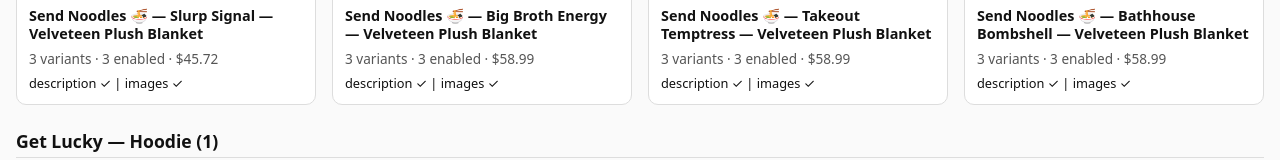
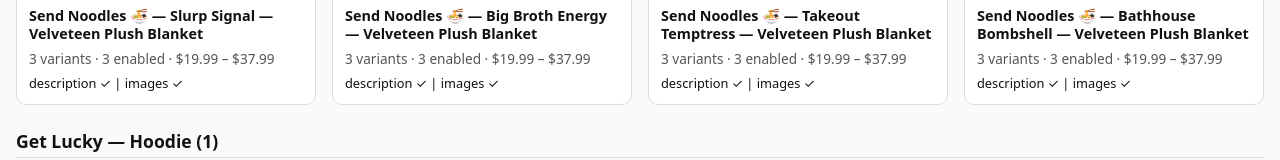
Before and after one commit to billynFLEX/billynflex-previews, a plain HTML site: page unpublished-wave/index.html in a window 1280 px wide. Shown: the part 4295-4455 px from the top of the page. Drawn offline with Linux system fonts and the light colour scheme.

```diff
--- a/unpublished-wave/index.html
+++ b/unpublished-wave/index.html
@@ -273,28 +273,28 @@
 <div class="card">
   <div class="img"><img src="https://images.printify.com/mockup/6acc7ae0d7aaa5e3ac097bf4/68324/9077/send-noodles-slurp-signal-velveteen-plush-blanket.jpg?camera_label=front" alt="Send Noodles 🍜 — Slurp Signal — Velveteen Plush Blanket"></div>
   <div class="title">Send Noodles 🍜 — Slurp Signal — Velveteen Plush Blanket</div>
-  <div class="variant">3 variants · 3 enabled · $45.72</div>
+  <div class="variant">3 variants · 3 enabled · $19.99 – $37.99</div>
   <div class="meta">description ✓ | images ✓</div>
 </div>
 
 <div class="card">
   <div class="img"><img src="https://images.printify.com/mockup/6acc568ecf09244db306d53c/68324/9077/send-noodles-big-broth-energy-velveteen-plush-blanket.jpg?camera_label=front" alt="Send Noodles 🍜 — Big Broth Energy — Velveteen Plush Blanket"></div>
   <div class="title">Send Noodles 🍜 — Big Broth Energy — Velveteen Plush Blanket</div>
-  <div class="variant">3 variants · 3 enabled · $58.99</div>
+  <div class="variant">3 variants · 3 enabled · $19.99 – $37.99</div>
   <div class="meta">description ✓ | images ✓</div>
 </div>
 
 <div class="card">
   <div class="img"><img src="https://images.printify.com/mockup/6acc56649ac712b4b005e796/68324/9077/send-noodles-takeout-temptress-velveteen-plush-blanket.jpg?camera_label=front" alt="Send Noodles 🍜 — Takeout Temptress — Velveteen Plush Blanket"></div>
   <div class="title">Send Noodles 🍜 — Takeout Temptress — Velveteen Plush Blanket</div>
-  <div class="variant">3 variants · 3 enabled · $58.99</div>
+  <div class="variant">3 variants · 3 enabled · $19.99 – $37.99</div>
   <div class="meta">description ✓ | images ✓</div>
 </div>
 
 <div class="card">
   <div class="img"><img src="https://images.printify.com/mockup/6acc563748d3502163020427/68324/9077/send-noodles-bathhouse-bombshell-velveteen-plush-blanket.jpg?camera_label=front" alt="Send Noodles 🍜 — Bathhouse Bombshell — Velveteen Plush Blanket"></div>
   <div class="title">Send Noodles 🍜 — Bathhouse Bombshell — Velveteen Plush Blanket</div>
-  <div class="variant">3 variants · 3 enabled · $58.99</div>
+  <div class="variant">3 variants · 3 enabled · $19.99 – $37.99</div>
   <div class="meta">description ✓ | images ✓</div>
 </div>
 </div>
```
